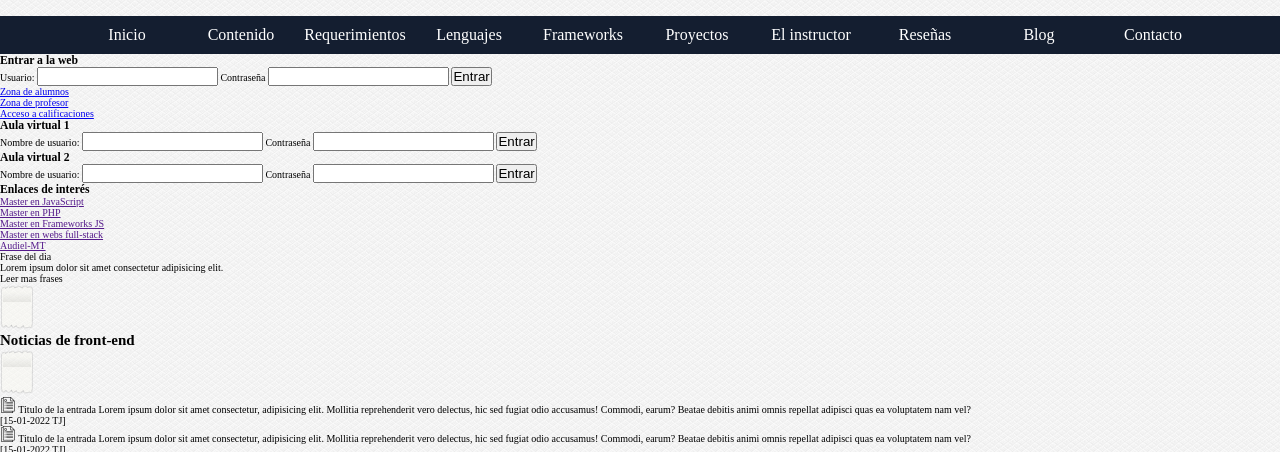
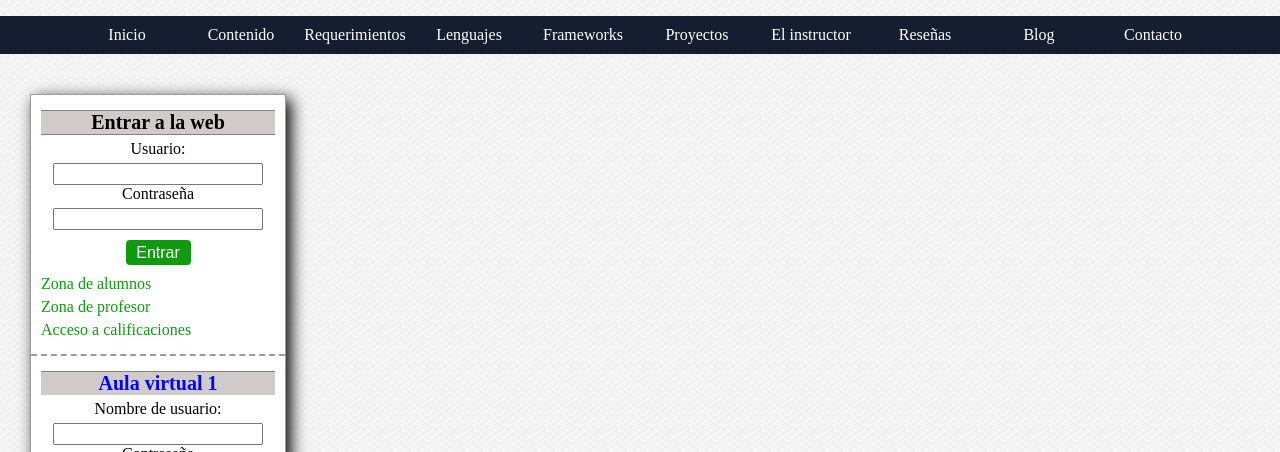
Before and after one commit to Audiel-MT/primera-web, a plain HTML site: page index.html in a window 1280 px wide. Shown: the part 342-794 px from the top of the page. Drawn offline with Linux system fonts and the light colour scheme.

Commit message:
Dandole estilos a los formularios laterales

```diff
--- a/css/style.css
+++ b/css/style.css
@@ -1,8 +1,8 @@
 :root {
   --titulo-principal: #0f9b0f;
   --fondo-titulo: #434343;
-    --color-fondo-nav: #141E30;
-    --color-fondo-item-option: #3E5151;
+  --color-fondo-nav: #141e30;
+  --color-fondo-item-option: #3e5151;
 }
 
 * {
@@ -70,10 +70,114 @@ html {
 }
 
 .list:hover {
-    background-color:rgba(226, 248, 186, 0.534);
+  background-color: rgba(226, 248, 186, 0.534);
   color: #000000;
 }
 
 .item:hover .item-option {
   display: block;
 }
+
+.aside {
+  width: 20%;
+  margin: 4rem 3rem;
+  display: inline-block;
+}
+
+.sidebar {
+  margin-bottom: 5rem;
+  border: 0.1rem solid #9e9a9a;
+  background-color: #ffffff;
+  box-shadow: 0.5rem 0.5rem 1.5rem #000000;
+}
+
+.form {
+  text-align: center;
+  padding: 1rem;
+  border-bottom: 0.2rem dashed #9e9a9a;
+}
+
+.form-title {
+  font-size: 2rem;
+  border: 0.1rem solid gray;
+  border-left: none;
+  border-right: none;
+  margin: 0.5rem 0rem;
+  background-color: rgb(209, 202, 202);
+}
+
+.text {
+  display: block;
+  font-size: 1.6rem;
+  margin-bottom: 0.5rem;
+}
+
+.input {
+  width: 90%;
+  display: block;
+  height: 2.2rem;
+  margin: 0 auto;
+}
+
+.button {
+  display: block;
+  margin: 1rem auto;
+  font-size: 1.6rem;
+  width: 6.5rem;
+  height: 2.5rem;
+  border: 0.1rem;
+  border-radius: 0.4rem;
+  cursor: pointer;
+  background-color: var(--titulo-principal);
+  color: #ffffff;
+}
+
+.form-list {
+  text-align: left;
+  list-style: none;
+  font-size: 1.6rem;
+  color: var(--titulo-principal);
+}
+
+.link {
+  display: block;
+  margin: 0.5rem 0rem;
+  width: max-content;
+  color: var(--titulo-principal);
+  text-decoration: none;
+}
+
+.edited-one {
+  color: blue;
+  border-bottom: none;
+}
+
+.edited-two {
+  color: brown;
+  border-top: none;
+}
+
+.list-section {
+  margin-bottom: 1rem;
+}
+
+.list-two {
+  margin: 1rem 0rem;
+  color: #000000;
+  list-style: square;
+  list-style-position: inside;
+}
+
+.link-two {
+  color: var(--titulo-principal);
+  text-decoration: none;
+}
+
+.phrases {
+  font-size: 16px;
+  padding: 10px;
+}
+
+.phrases p:nth-child(3){
+    color: var(--titulo-principal);
+}
--- a/index.html
+++ b/index.html
@@ -40,49 +40,49 @@
         </nav>
     </header>
     <main>
-        <aside>
-            <div>
-                <form>
-                    <h3>Entrar a la web</h3>
-                    <span>Usuario:</span>
-                    <input type="text" />
-                    <span>Contraseña</span>
-                    <input type="password" />
-                    <input type="submit" value="Entrar" />
-                    <ol>
-                        <li><a href="#">Zona de alumnos</a></li>
-                        <li><a href="#">Zona de profesor</a></li>
-                        <li><a href="#">Acceso a calificaciones</a></li>
+        <aside class="aside">
+            <div class="sidebar">
+                <form class="form">
+                    <h3 class="form-title">Entrar a la web</h3>
+                    <span class="text">Usuario:</span>
+                    <input type="text" class="input" />
+                    <span class="text">Contraseña</span>
+                    <input type="password" class="input" />
+                    <input type="submit" value="Entrar" class="button" />
+                    <ol class="form-list">
+                        <li><a href="#" class="link">Zona de alumnos</a></li>
+                        <li><a href="#" class="link">Zona de profesor</a></li>
+                        <li><a href="#" class="link">Acceso a calificaciones</a></li>
                     </ol>
                 </form>
-                <form>
-                    <h3>Aula virtual 1</h3>
-                    <span>Nombre de usuario:</span>
-                    <input type="text" />
-                    <span>Contraseña</span>
-                    <input type="password" />
-                    <input type="submit" value="Entrar" />
+                <form class="form">
+                    <h3 class="form-title edited-one">Aula virtual 1</h3>
+                    <span class="text">Nombre de usuario:</span>
+                    <input type="text" class="input" />
+                    <span class="text">Contraseña</span>
+                    <input type="password" class="input" />
+                    <input type="submit" value="Entrar" class="button" />
                 </form>
-                <form>
-                    <h3>Aula virtual 2</h3>
-                    <span>Nombre de usuario:</span>
-                    <input type="text" />
-                    <span>Contraseña</span>
-                    <input type="password" />
-                    <input type="submit" value="Entrar" />
+                <form class="form">
+                    <h3 class="form-title edited-two">Aula virtual 2</h3>
+                    <span class="text">Nombre de usuario:</span>
+                    <input type="text" class="input" />
+                    <span class="text">Contraseña</span>
+                    <input type="password" class="input" />
+                    <input type="submit" value="Entrar" class="button" />
                 </form>
-                <article>
-                    <h3>Enlaces de interés</h3>
-                    <ul>
-                        <li><a href="">Master en JavaScript</a></li>
-                        <li><a href="">Master en PHP</a></li>
-                        <li><a href="">Master en Frameworks JS</a></li>
-                        <li><a href="">Master en webs full-stack</a></li>
-                        <li><a href="">Audiel-MT</a></li>
-                    </ul>
+                <article class="form list-section">
+                    <h3 class="form-title">Enlaces de interés</h3>
+                    <ol class="form-list list-two">
+                        <li class="list"><a href="" class="link-two">Master en JavaScript</a></li>
+                        <li class="list"><a href="" class="link-two">Master en PHP</a></li>
+                        <li class="list"><a href="" class="link-two">Master en Frameworks JS</a></li>
+                        <li class="list"><a href="" class="link-two">Master en webs full-stack</a></li>
+                        <li class="list"><a href="" class="link-two">Audiel-MT</a></li>
+                    </ol>
                 </article>
             </div>
-            <section>
+            <section class="sidebar phrases">
                 <p>Frase del dia</p>
                 <p>Lorem ipsum dolor sit amet consectetur adipisicing elit.</p>
                 <p>Leer mas frases</p>
```
Lines whose indentation alone changed are shown as unchanged.
